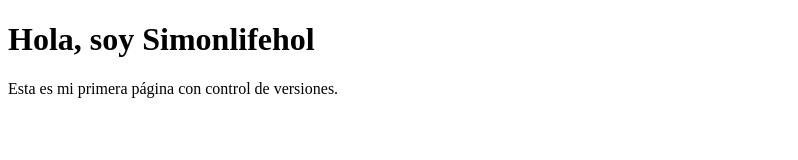
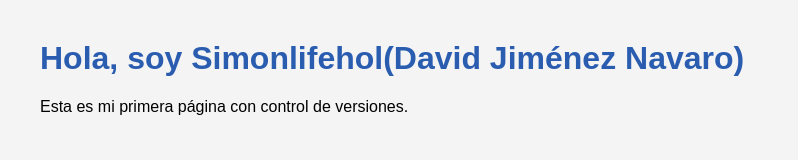
Before and after one commit to Simonlifehol/Proyectos, a plain HTML site: page mi-primer-repo/index.html in a window 1280 px wide. Shown: the whole page, without its empty margins (0-798 px from the left). Drawn offline with Linux system fonts and the light colour scheme.

Commit message:
Enlazar el css al index

```diff
--- a/mi-primer-repo/index.html
+++ b/mi-primer-repo/index.html
@@ -1,11 +1,12 @@
 <!DOCTYPE html>
 <html lang="es">
 <head>
+    <link rel="stylesheet" href="estilos.css">
   <meta charset="UTF-8">
   <title>Mi primera página</title>
 </head>
 <body>
-  <h1>Hola, soy Simonlifehol</h1>
+  <h1>Hola, soy Simonlifehol(David Jiménez Navaro)</h1>
   <p>Esta es mi primera página con control de versiones.</p>
 </body>
 </html>
```
